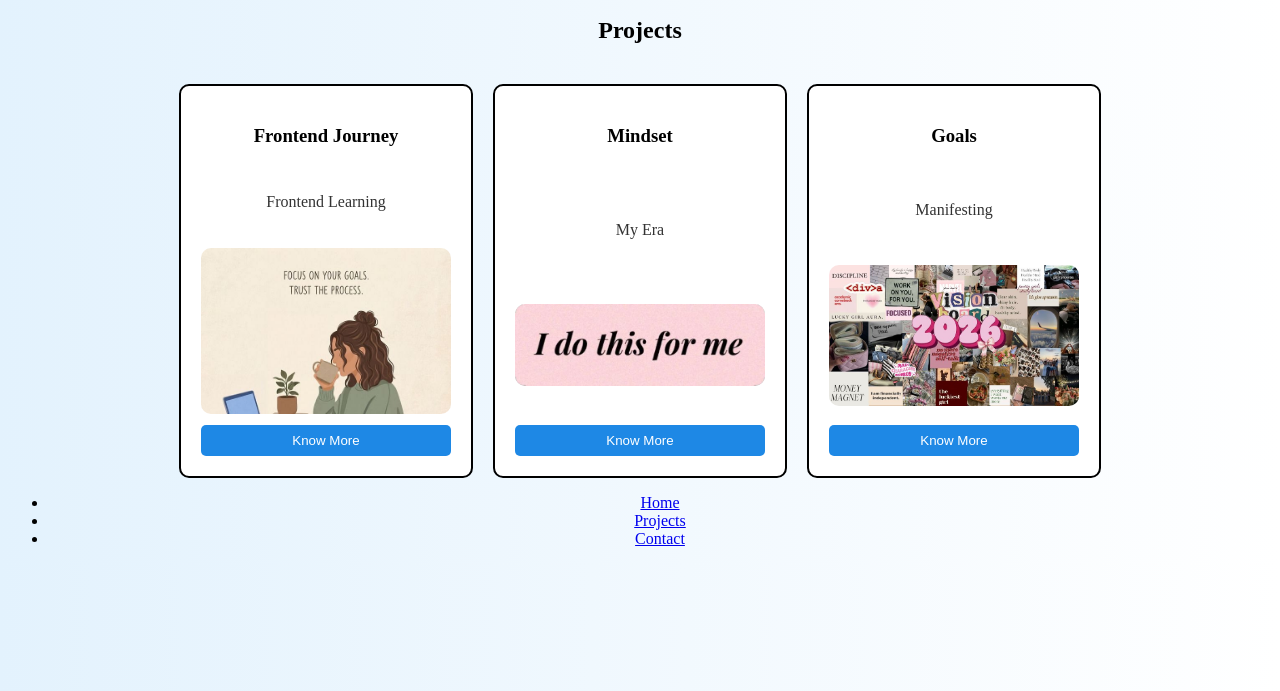
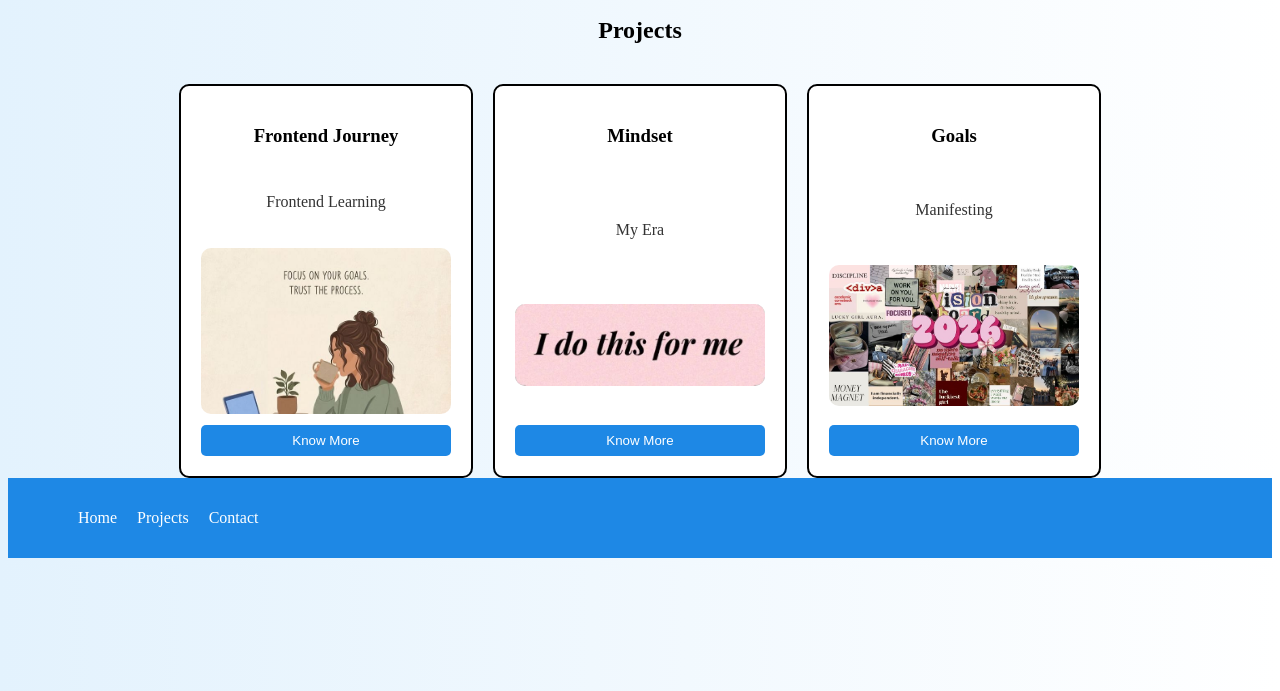
Before and after one commit to heyvishakha/myPortfolio, a plain HTML site: page index.html in a window 1280 px wide. Shown: the part 109-800 px from the top of the page. Drawn offline with Linux system fonts and the light colour scheme.

Commit message:
Refactor CSS styles and restore commented code

```diff
--- a/index.css
+++ b/index.css
@@ -145,3 +145,27 @@
 button:hover {
   background-color: #1565c0;
 }
+
+nav {
+  display: flex;
+  justify-content: space-between;
+  align-items: center;
+  padding: 15px 30px;
+  background-color: #1e88e5;
+  color: white;
+}
+
+nav ul {
+  list-style: none;
+  display: flex;
+  gap: 20px;
+}
+
+nav a {
+  color: white;
+  text-decoration: none;
+}
+
+nav a:hover {
+  text-decoration: underline;
+}
```
